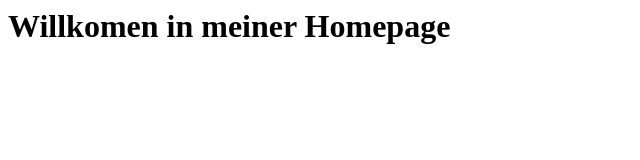
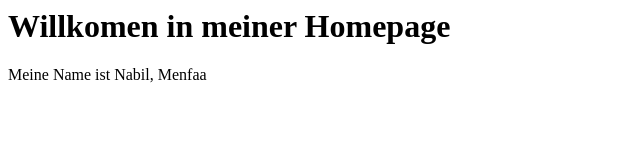
Before and after one commit to menfaa/homepage, a plain HTML site: page index.html in a window 1280 px wide. Shown: the whole page, without its empty margins (0-640 px from the left). Drawn offline with Linux system fonts and the light colour scheme.

Commit message:
Zweite Version

```diff
--- a/index.html
+++ b/index.html
@@ -7,5 +7,6 @@
 
     <body>
         <h1>Willkomen in meiner Homepage</h1>
+        <p> Meine Name ist Nabil, Menfaa</p>
     </body>
 </html>
```
